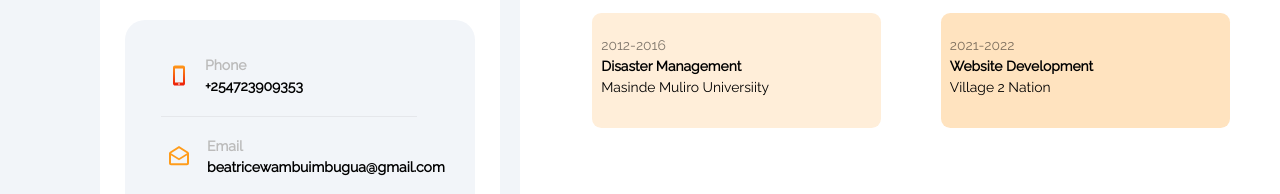
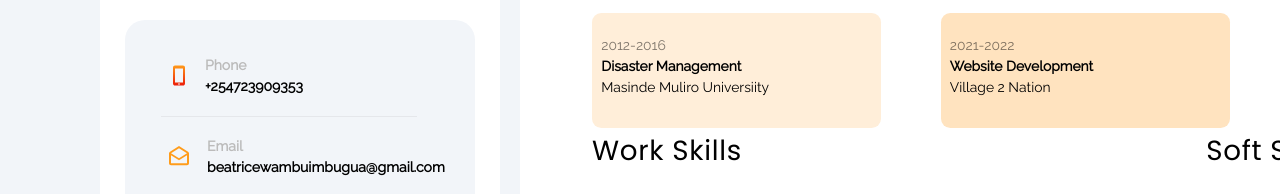
Before and after one commit to agungauliads/Landing-Page-Portofolio, a website: page src/resume.html in a window 1280 px wide. Shown: the part 539-733 px from the top of the page. Drawn offline with Linux system fonts and the light colour scheme.

Commit message:
Last Checkpoint

```diff
--- a/src/resume.html
+++ b/src/resume.html
@@ -212,7 +212,14 @@
                     </div>
                 </div>
                 <!--Work Skills & Soft Skills-->
-                <div></div>
+                <div class="flex justify-between items-start w-[492px] ml-[72px] mt-[36px] mr-[256px]">
+                    <div class="flex items-center">
+                        <h1 class="text-black font-Poppins text-[27.737px] font-medium leading-[46.229px] tracking-[0.693px]">Work Skills</h1>
+                    </div>
+                    <div class="ml-[193px] flex items-start">
+                        <h1 class="text-black font-Poppins text-[27.737px] font-medium leading-[46.229px] tracking-[0.693px]">Soft Skills</h1>
+                    </div>
+                </div>
                 </div>
             </div>
         </div>
```
